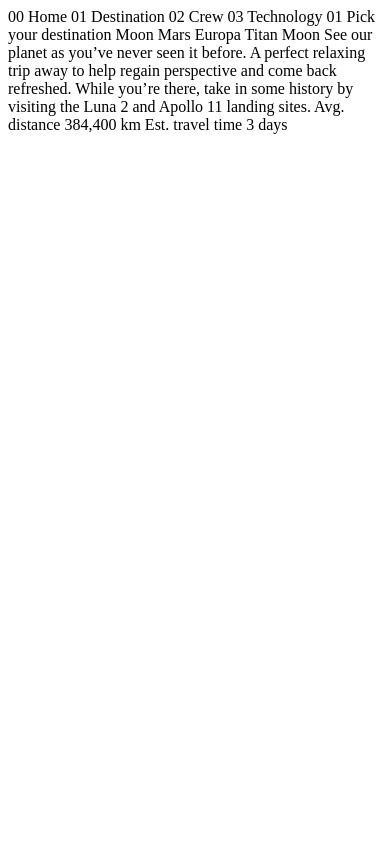
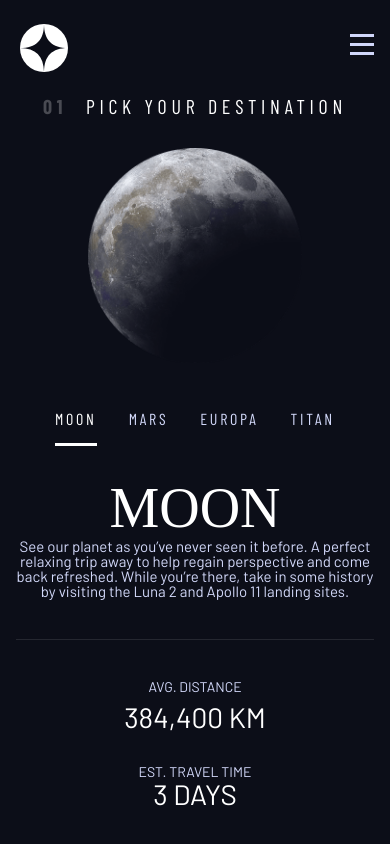
Before and after one commit to Soulbash/Space_Tourism_Website, a plain HTML site: page destination-moon.html in a window 390 px wide. Drawn offline with nearby package versions, Linux system fonts and the light colour scheme; a web font is replaced by a local one.

Commit message:
finshed mobile layout for destination page

```diff
--- a/destination-moon.html
+++ b/destination-moon.html
@@ -1,37 +1,140 @@
 <!DOCTYPE html>
 <html lang="en">
 	<head>
-  <meta charset="UTF-8">
-  <meta name="viewport" content="width=device-width, initial-scale=1.0">
+		<meta charset="UTF-8" />
+		<meta name="viewport" content="width=device-width, initial-scale=1.0" />
 
-  <link rel="icon" type="image/png" sizes="32x32" href="./assets/favicon-32x32.png">
+		<link
+			rel="icon"
+			type="image/png"
+			sizes="32x32"
+			href="./assets/favicon-32x32.png"
+		/>
+
+		<link rel="preconnect" href="https://fonts.googleapis.com" />
+		<link rel="preconnect" href="https://fonts.gstatic.com" crossorigin />
+		<link
+			href="https://fonts.googleapis.com/css2?family=Barlow+Condensed:wght@400;700&family=Bellefair&family=Barlow:wght@400;700&display=swap"
+			rel="stylesheet"
+		/>
+		<link rel="stylesheet" href="main.css" />
 
 		<title>Frontend Mentor | Space tourism website</title>
+		<script src="index.js" defer></script>
 	</head>
-<body>
 
-  00 Home
-  01 Destination
-  02 Crew
-  03 Technology
+	<body class="destination">
+		<a href="#main" class="skip-to-content">Skip to content</a>
+		<header class="primary-header flex">
+			<div>
+				<img
+					src="./assets/shared/logo.svg"
+					alt="space tourism logo"
+					class="logo"
+				/>
+			</div>
+			<!-- Navigation -->
+			<button class="mobile-nav-toggle" aria-controls="primary-navigation">
+				<span class="sr-only" aria-expanded="false">Menu</span>
+			</button>
 
-  01 Pick your destination
+			<nav>
+				<ul
+					id="primary-navigation"
+					data-visible="false"
+					class="primary-navigation underline-indicators flex"
+				>
+					<li class="active">
+						<a
+							class="ff-sans-cond uppercase letter-spacing-2 text-white"
+							href="index.html"
+							><span aria-hidden="true">00</span>Home</a
+						>
+					</li>
+					<li>
+						<a
+							class="ff-sans-cond uppercase letter-spacing-2 text-white"
+							href="destination.html"
+							><span aria-hidden="true">01</span>Destination</a
+						>
+					</li>
+					<li>
+						<a
+							class="ff-sans-cond uppercase letter-spacing-2 text-white"
+							href="crew.html"
+							><span aria-hidden="true">02</span>Crew</a
+						>
+					</li>
+					<li>
+						<a
+							class="ff-sans-cond uppercase letter-spacing-2 text-white"
+							href="technology.html"
+							><span aria-hidden="true">03</span>Technology</a
+						>
+					</li>
+				</ul>
+			</nav>
+			<!-- End of Navigation -->
+		</header>
 
+		<main id="main" class="grid-container grid-container--destination flow">
+			<div>
+				<h1 class="numbered-title">
+					<span aria-hidden="true">01</span> Pick your destination
+				</h1>
+			</div>
+
+			<img src="./assets/destination/image-moon.png" alt="the moon" />
+
+			<div class="tab-list underline-indicators flex">
+				<button
+					aria-selected="true"
+					class="uppercase ff-sans-cond text-blue bg-dark letter-spacing-2"
+				>
 					Moon
+				</button>
+				<button
+					aria-selected="false"
+					class="uppercase ff-sans-cond text-blue bg-dark letter-spacing-2"
+				>
 					Mars
+				</button>
+				<button
+					aria-selected="false"
+					class="uppercase ff-sans-cond text-blue bg-dark letter-spacing-2"
+				>
 					Europa
+				</button>
+				<button
+					aria-selected="false"
+					class="uppercase ff-sans-cond text-blue bg-dark letter-spacing-2"
+				>
 					Titan
+				</button>
+			</div>
 
-  Moon
+			<article class="destination-info">
+				<h2 class="fs-800 ff-serif uppercase">Moon</h2>
 
-  See our planet as you’ve never seen it before. A perfect relaxing trip away to help
-  regain perspective and come back refreshed. While you’re there, take in some history
-  by visiting the Luna 2 and Apollo 11 landing sites.
+				<p class="text-blue ff-sans-normal fs-300">
+					See our planet as you’ve never seen it before. A perfect relaxing
+					trip away to help regain perspective and come back refreshed.
+					While you’re there, take in some history by visiting the Luna 2
+					and Apollo 11 landing sites.
+				</p>
 
-  Avg. distance
-  384,400 km
+				<div class="destination-meta flex">
+					<div>
+						<h3 class="fs-200 text-blue uppercase">Avg. distance</h3>
+						<p class="ff-sans-normal fs-700 uppercase">384,400 km</p>
+					</div>
 
-  Est. travel time
-  3 days
+					<div>
+						<h3 class="fs-200 text-blue uppercase">Est. travel time</h3>
+						<p class="ff-sans-normal fs-700 uppercase">3 days</p>
+					</div>
+				</div>
+			</article>
+		</main>
 	</body>
 </html>
--- a/index.js
+++ b/index.js
@@ -13,5 +13,4 @@ navToggle.addEventListener("click", () => {
 		nav.setAttribute("data-visible", false);
 		navToggle.setAttribute("aria-expanded", false);
 	}
-	console.log(navToggle.getAttribute("aria-expanded"));
 });
--- a/main.css
+++ b/main.css
@@ -36,7 +36,7 @@
 	}
 }
 
-@media (min-width: 45em) {
+@media (min-width: 48em) {
 	:root {
 		/* font-sizes */
 		--fs-800: 6.25rem;
@@ -189,42 +189,6 @@ select {
 	padding-inline: 2em;
 	margin-inline: auto;
 	max-width: 80rem;
-}
-
-.grid-container {
-	text-align: center;
-
-	display: grid;
-	place-items: center;
-	padding-inline: 1rem;
-}
-
-.grid-container * {
-	max-width: 50ch;
-}
-
-@media (min-width: 48em) {
-	.grid-container {
-		text-align: left;
-		grid-template-columns: minmax(1rem, 1fr) repeat(2, minmax(0, 30rem)) minmax(
-				1rem,
-				1fr
-			);
-		gap: var(--container-gap, 2rem);
-	}
-
-	.grid-container > *:first-child {
-		grid-column: 2;
-	}
-
-	.grid-container > *:last-child {
-		grid-column: 3;
-	}
-
-	.grid-container--home {
-		padding-bottom: 6rem;
-		align-items: end;
-	}
 }
 
 .sr-only {
@@ -609,3 +573,78 @@ body {
 		background-image: url(./assets/home/background-home-desktop.jpg);
 	}
 }
+
+/* ------------------------ */
+/*        LAYOUT 				 */
+/* ------------------------ */
+
+.grid-container {
+	text-align: center;
+	display: grid;
+	place-items: center;
+	padding-inline: 1rem;
+	padding-bottom: 4rem;
+}
+
+.grid-container * {
+	max-width: 50ch;
+}
+
+.numbered-title {
+	grid-area: title;
+}
+
+/* destination layout */
+
+.grid-container--destination {
+	grid-template-areas:
+		"title"
+		"image"
+		"tabs"
+		"content";
+}
+
+.grid-container--destination > img {
+	grid-area: image;
+	max-width: 60%;
+}
+
+.grid-container--destination > .tab-list {
+	grid-area: tabs;
+}
+
+.grid-container--destination > .destination-info {
+	grid-area: content;
+}
+
+.destination-meta {
+	flex-direction: column;
+	border-top: 1px solid hsl(var(--clr-white) / 0.1);
+	padding-top: 2.5rem;
+	margin-top: 2.5rem;
+	--gap: 2rem;
+}
+
+@media (min-width: 48em) {
+	.grid-container {
+		text-align: left;
+		grid-template-columns: minmax(1rem, 1fr) repeat(2, minmax(0, 30rem)) minmax(
+				1rem,
+				1fr
+			);
+		gap: var(--container-gap, 2rem);
+	}
+
+	.grid-container > *:first-child {
+		grid-column: 2;
+	}
+
+	.grid-container > *:last-child {
+		grid-column: 3;
+	}
+
+	.grid-container--home {
+		padding-bottom: max(6rem, 20vh);
+		align-items: end;
+	}
+}
```
Also changed, not shown: index.html (+0 -1 lines). Lines whose indentation alone changed are shown as unchanged.
